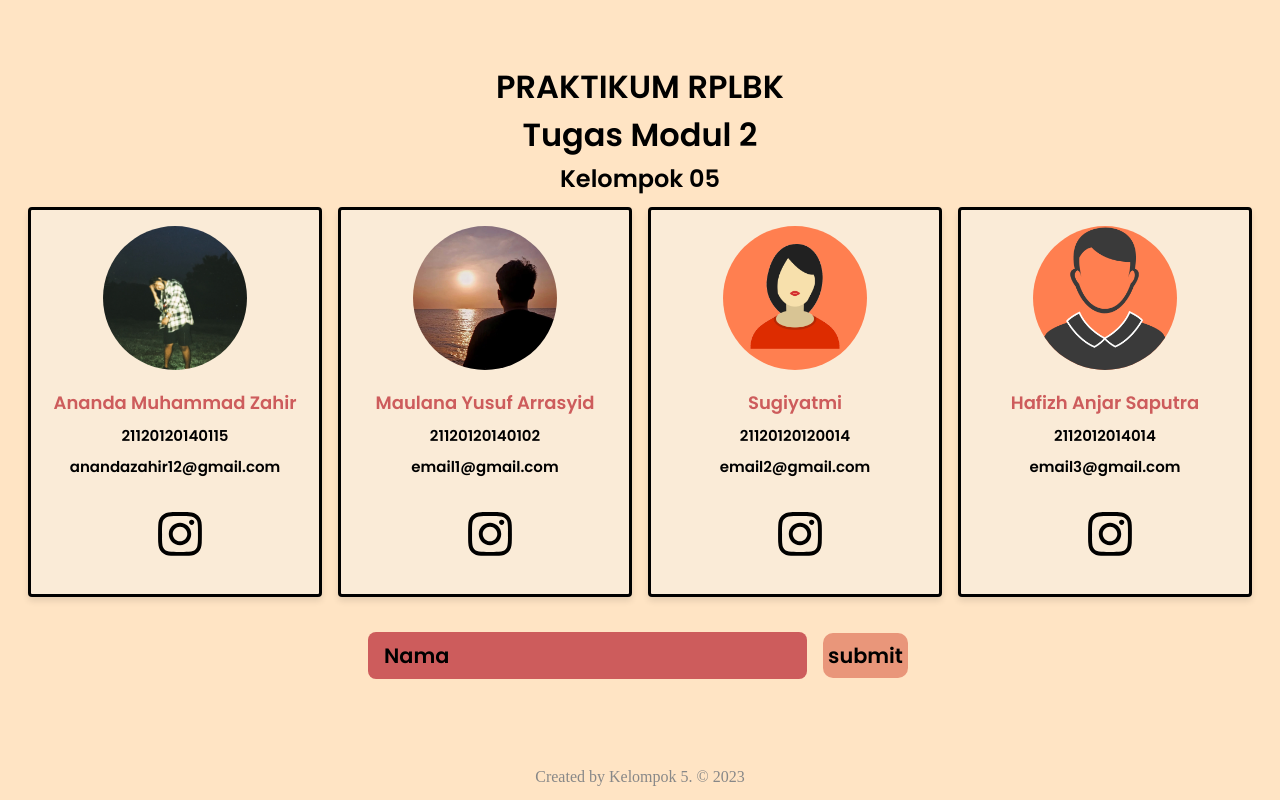
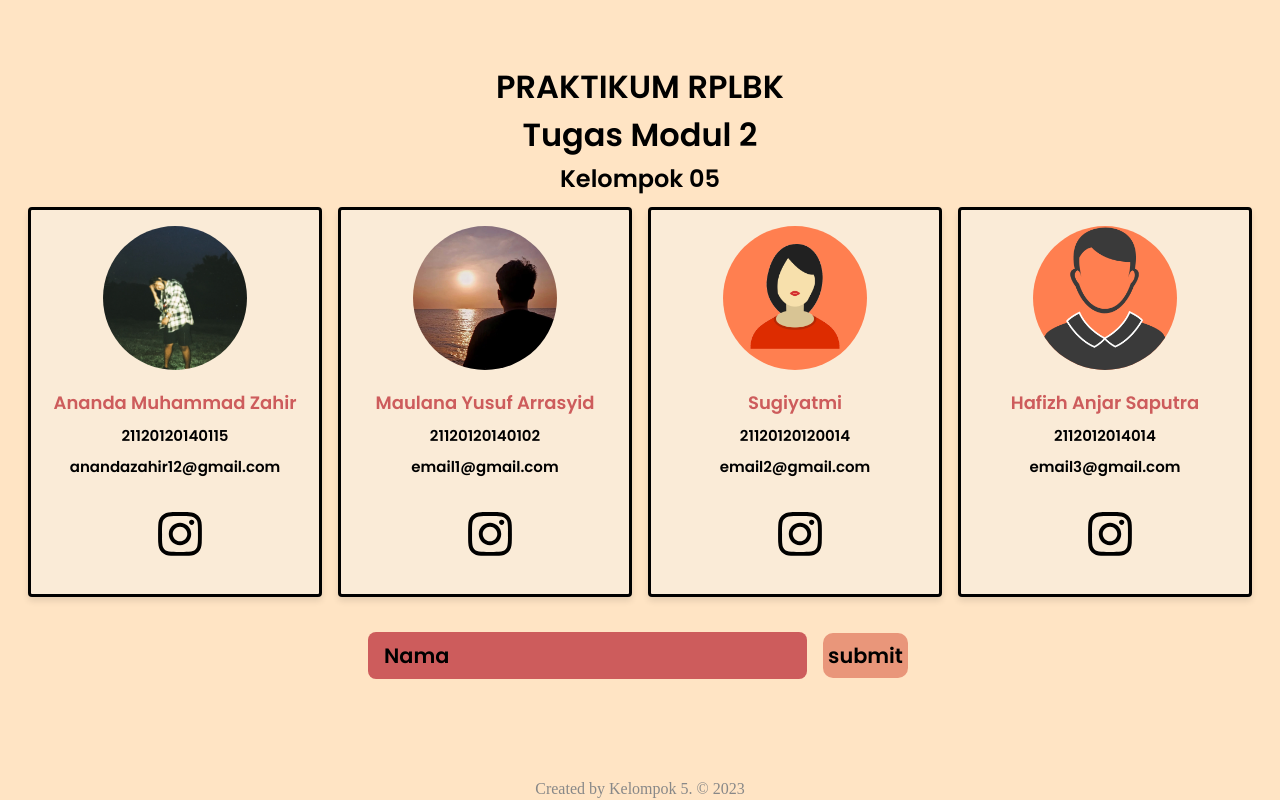
Before and after one commit to anandazahir/prplbk_mod2_kel05, a React (Vite) app: page / in a window 1280 px wide. Built offline with nearby package versions, Linux system fonts and the light colour scheme.

Commit message:
fifth commit

```diff
--- a/src/App.jsx
+++ b/src/App.jsx
@@ -40,7 +40,12 @@ function App() {
             submit
           </Button>
         </form>
-        <div style={{ fontSize: "1.5rem", fontFamily: "Poppins, sans-serif" }}>
+        <div
+          style={{
+            fontSize: "1.5rem",
+            fontFamily: "Poppins, sans-serif",
+          }}
+        >
           {message}
         </div>
         <div>
--- a/src/components/Footer.jsx
+++ b/src/components/Footer.jsx
@@ -6,7 +6,7 @@ const FooterContainer = styled.footer`
   bottom: 0;
   width: 100%;
   text-align: center;
-  margin-bottom: 15px;
+  margin-bottom: 3px;
 `;
 
 const TextMuted = styled.p`
```
